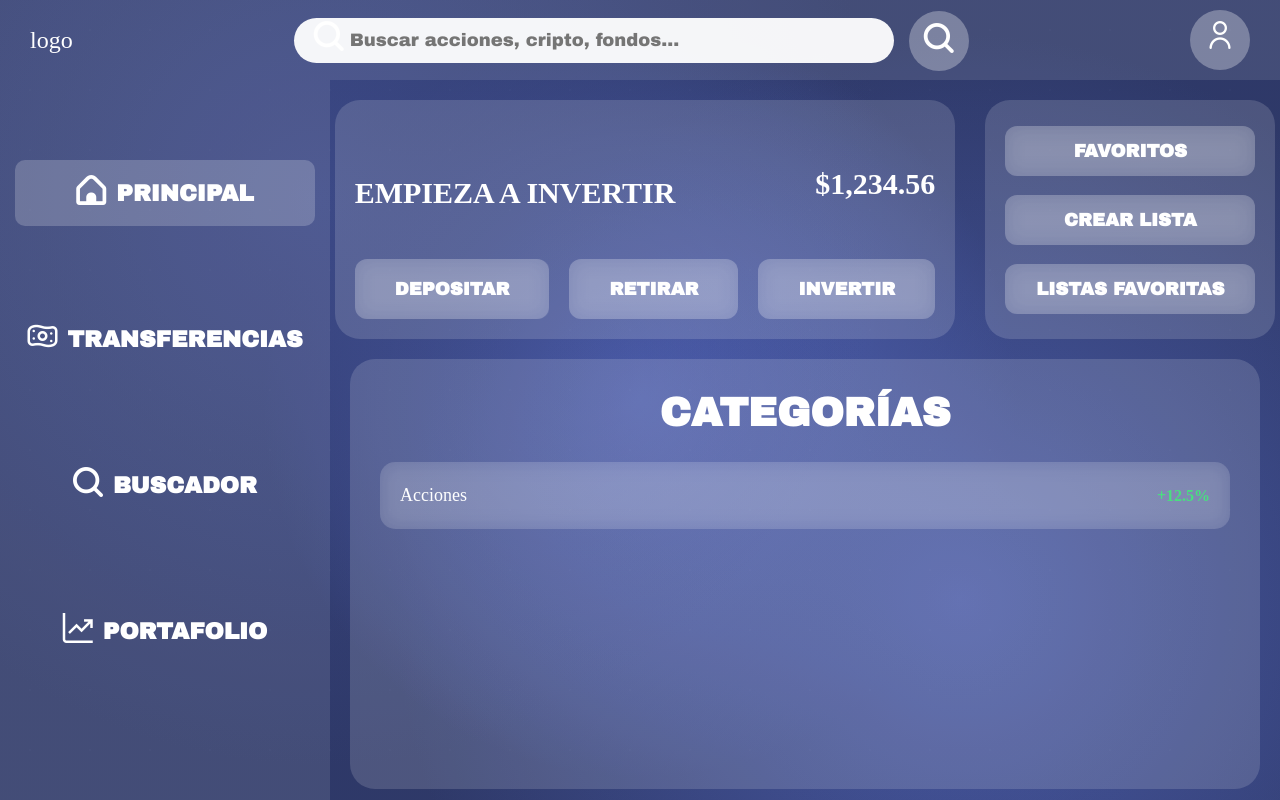
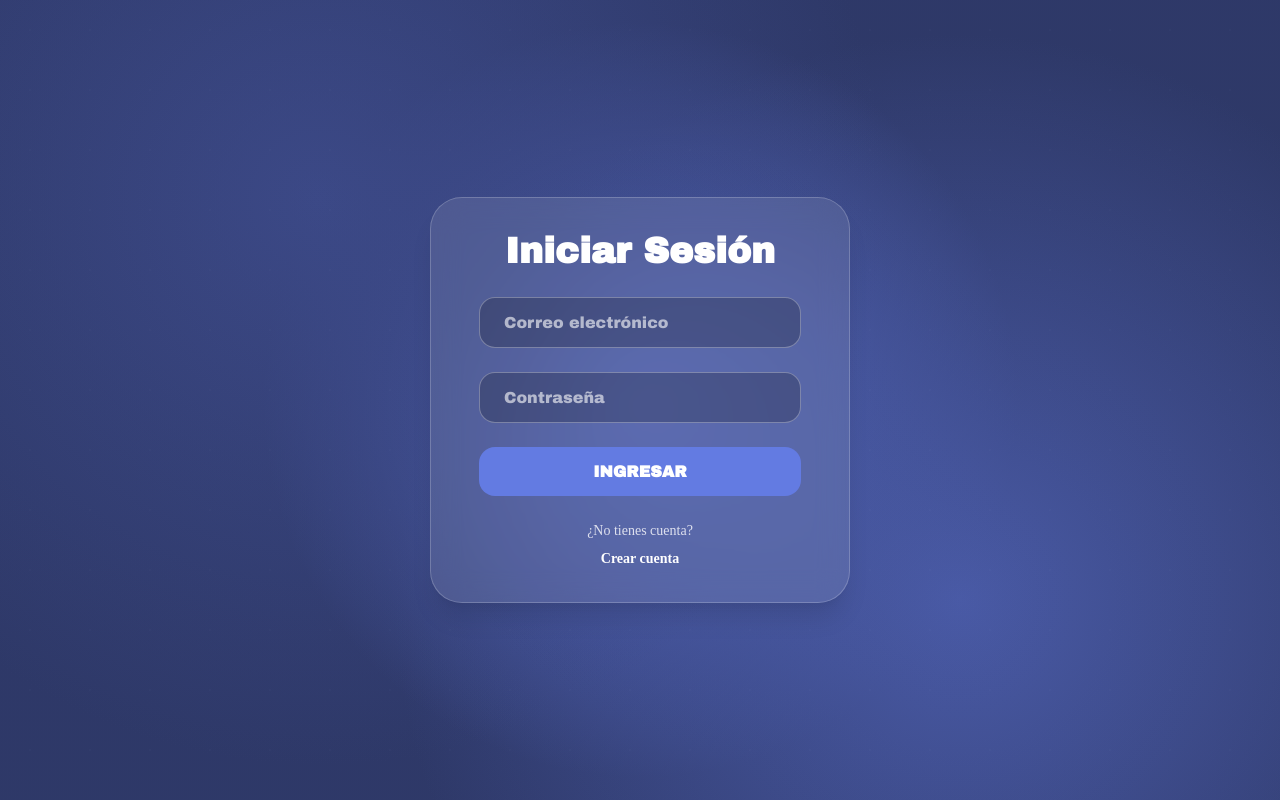
Before and after one commit to FranzFQ/hapi_page_proyect, a React (Vite) app in the folder fronted/: page / in a window 1280 px wide. Built offline with nearby package versions, Linux system fonts and the light colour scheme.

Commit message:
refactor(auth): unify login process into a single page
Replaces the two-step email/password login flow with a single LoginPage component. Updates routing accordingly.

```diff
--- a/fronted/src/App.jsx
+++ b/fronted/src/App.jsx
@@ -1,31 +1,17 @@
 import React from "react";
 import { BrowserRouter as Router, Routes, Route } from "react-router-dom";
-
 import UserHome from "./pages/UserHome.jsx";
 import UserRegister from "./user-components/UserRegister.jsx";
-import AdminDashboard from "./pages/AdminDashboard.jsx";
-import EmailLoginPage from "./pages/EmailLoginPage.jsx";
-import PasswordLoginPage from "./pages/PasswordLoginPage.jsx";
-import ManageStocksPage from './pages/ManageStocksPage';
-import AddStockPage from './pages/AddStockPage';
-import EditStockPage from './pages/EditStockPage';
-import StockDetailsPage from './pages/StockDetailsPage';
+import LoginPage from "./pages/LoginPage.jsx";
 
 export default function App() {
   return (
     <Router>
       <Routes>
-        <Route path="/" element={<UserHome />} />
+        <Route path="/" element={<LoginPage />} />
+        <Route path="/login" element={<LoginPage />} />
+        <Route path="/register" element={<UserRegister />} />
         <Route path="/home" element={<UserHome />} />
-        <Route path="/register" element={<UserRegister />} />
-        <Route path="/admin" element={<AdminDashboard />} />
-        <Route path="/loginEmail" element={<EmailLoginPage />} />
-        <Route path="/loginPassword" element={<PasswordLoginPage />} />
-
-        <Route path="/admin/stocks" element={<ManageStocksPage />} />
-        <Route path="/admin/stocks/add" element={<AddStockPage />} />
-        <Route path="/admin/stocks/edit/:stockId" element={<EditStockPage />} />
-        <Route path="/admin/stocks/:stockId" element={<StockDetailsPage />} />
       </Routes>
     </Router>
   );
--- a/fronted/src/pages/EmailLoginPage.jsx
+++ /dev/null
@@ -1,41 +0,0 @@
-import { useState } from "react";
-import { useNavigate, Link } from "react-router-dom";
-import "../style/UserLogin.css"
-
-
-function EmailLoginPage() {
-  const [email, setEmail] = useState("");
-  const navigate = useNavigate();
-
-  const handleNext = (e) => {
-    e.preventDefault();
-    localStorage.setItem("email", email);
-    navigate("/loginPassword");
-  };
-
-  return (
-    <div className="wrapper-container">
-        <div className="login-container email-container">
-        <h1>Ingresa tu correo</h1>
-        <form onSubmit={handleNext}>
-          <input
-            type="email"
-            name="email"
-            placeholder="Correo electrónico"
-            value={email}
-            onChange={(e) => setEmail(e.target.value)}
-            required
-          />
-          <button type="submit">Siguiente</button>
-        </form>
-
-        <div className="create-account">
-          <p>¿No tienes cuenta?</p>
-          <Link to="/register">Crear cuenta</Link>
-        </div>
-      </div>
-    </div>
-  );
-}
-
-export default EmailLoginPage;
--- /dev/null
+++ b/fronted/src/pages/LoginPage.jsx
@@ -0,0 +1,50 @@
+import React, { useState } from 'react';
+import { useNavigate, Link } from 'react-router-dom';
+import '../style/UserLogin.css'; // Reutilizamos los mismos estilos
+
+export default function LoginPage() {
+  const [email, setEmail] = useState('');
+  const [password, setPassword] = useState('');
+  const navigate = useNavigate();
+
+  const handleSubmit = (e) => {
+    e.preventDefault();
+    console.log("Intentando iniciar sesión con:", { email, password });
+    // Aquí iría la lógica para verificar las credenciales con el backend
+    // Si la autenticación es exitosa:
+    navigate('/home');
+    // Si falla, un mensaje de error
+  };
+
+  return (
+    <div className="wrapper-container">
+      <div className="login-container">
+        <h1>Iniciar Sesión</h1>
+        <form onSubmit={handleSubmit}>
+          <input
+            type="email"
+            name="email"
+            placeholder="Correo electrónico"
+            value={email}
+            onChange={(e) => setEmail(e.target.value)}
+            required
+          />
+          <input
+            type="password"
+            name="password"
+            placeholder="Contraseña"
+            value={password}
+            onChange={(e) => setPassword(e.target.value)}
+            required
+          />
+          <button type="submit">Ingresar</button>
+        </form>
+
+        <div className="create-account">
+          <p>¿No tienes cuenta?</p>
+          <Link to="/register">Crear cuenta</Link>
+        </div>
+      </div>
+    </div>
+  );
+}
--- a/fronted/src/pages/PasswordLoginPage.jsx
+++ /dev/null
@@ -1,39 +0,0 @@
-import { useState } from "react";
-import "../style/UserLogin.css"
-
-function PasswordLoginPage() {
-  const [password, setPassword] = useState("");
-  const email = localStorage.getItem("email");
-
-  const handleSubmit = (e) => {
-    e.preventDefault();
-    console.log("Datos:", { email, password });
-
-  };
-
-  // arrow function que redirige a /home
-  const gotoHome = () => {
-    window.location.href = "/home";
-  }
-
-  return (
-    <div className="wrapper-container">
-      <div className="login-container">
-        <h1>Ingresa la contraseña</h1>
-        <form onSubmit={handleSubmit}>
-          <input
-            type="password"
-            name="password"
-            placeholder="Contraseña"
-            value={password}
-            onChange={(e) => setPassword(e.target.value)}
-            required
-          />
-          <button type="submit" onClick={gotoHome}>Ingresar</button>
-        </form>
-      </div>
-    </div>
-  );
-}
-
-export default PasswordLoginPage;
--- a/fronted/src/style/UserLogin.css
+++ b/fronted/src/style/UserLogin.css
@@ -2,80 +2,99 @@
   display: flex;
   justify-content: center;
   align-items: center;
-  height: 100vh;
+  min-height: 100vh;
+  padding: 1rem;
 }
 
 .login-container {
-  background: #37437C;
-  padding: 2rem 2.5rem;
-  border-radius: 1rem;
-  box-shadow: 0 10px 25px rgba(0, 0, 0, 0.35);
+  background: rgba(255, 255, 255, 0.1);
+  backdrop-filter: blur(15px);
+  padding: var(--spacing-xl) var(--spacing-2xl);
+  border-radius: var(--radius-2xl);
+  border: 1px solid rgba(255, 255, 255, 0.2);
+  box-shadow: var(--shadow-xl);
   width: 100%;
-  max-width: 380px;
+  max-width: 420px;
+  color: var(--text-white);
 }
 
 .login-container h1 {
   text-align: center;
-  margin-bottom: 1.5rem;
-  color: #fff;
+  margin-bottom: var(--spacing-lg);
+  color: var(--text-white);
+  font-family: var(--font-archivo);
 }
 
 .login-container input {
   width: 100%;
-  padding: 0.75rem 1rem;
-  margin-bottom: 1rem;
-  border: none;
-  border-radius: 0.5rem;
-  background: #46569E;
-  color: #fff;
-  font-size: 1rem;
-  transition: 0.3s ease;
+  padding: var(--spacing-md) var(--spacing-lg);
+  margin-bottom: var(--spacing-lg);
+  border: 1px solid rgba(255, 255, 255, 0.3);
+  border-radius: var(--radius-md);
+  background: rgba(0, 0, 0, 0.2);
+  color: var(--text-white);
+  font-size: var(--text-base);
+  transition: all var(--transition-base);
+  font-family: var(--font-sans);
 }
 
 .login-container input::placeholder {
-  color: #cfd3ff;
+  color: rgba(255, 255, 255, 0.6);
 }
 
 .login-container input:focus {
   outline: none;
-  background: #5568C0;
-  box-shadow: 0 0 0 2px #677FEB;
+  background: rgba(0, 0, 0, 0.3);
+  border-color: var(--color-primary-1);
+  box-shadow: 0 0 0 3px rgba(99, 123, 226, 0.3);
 }
 
 .login-container button {
   width: 100%;
-  padding: 0.85rem 1rem;
+  padding: var(--spacing-md) var(--spacing-lg);
   border: none;
-  border-radius: 0.5rem;
-  background: #677FEB;
-  color: #fff;
-  font-size: 1rem;
+  border-radius: var(--radius-md);
+  background: var(--color-primary-1);
+  color: var(--text-white);
+  font-size: var(--text-base);
   font-weight: bold;
   cursor: pointer;
-  transition: 0.3s ease;
+  transition: all var(--transition-base);
+  font-family: var(--font-archivo);
+  text-transform: uppercase;
 }
 
 .login-container button:hover {
-  background: #5568C0;
+  background: var(--color-primary-2);
+  transform: translateY(-2px);
+  box-shadow: var(--shadow-lg);
 }
 
 .login-container button:active {
-  background: #46569E;
+  background: var(--color-primary-3);
+  transform: translateY(0);
 }
 
-.email-container .create-account {
+.create-account {
   text-align: center;
-  margin-top: 1rem;
+  margin-top: var(--spacing-lg);
 }
 
-.email-container .create-account a {
-  color: #cfd3ff;
-  text-decoration: none;
-  font-size: 0.9rem;
-  font-weight: bold;
-  transition: 0.3s ease;
+.create-account p {
+  color: rgba(255, 255, 255, 0.8);
+  margin-bottom: var(--spacing-xs);
+  font-size: var(--text-sm);
 }
 
-.email-container .create-account a:hover {
-  color: #fff;
+.create-account a {
+  color: var(--text-white);
+  text-decoration: none;
+  font-size: var(--text-sm);
+  font-weight: bold;
+  transition: color var(--transition-base);
 }
+
+.create-account a:hover {
+  color: var(--color-primary-1);
+  text-decoration: underline;
+}
```
